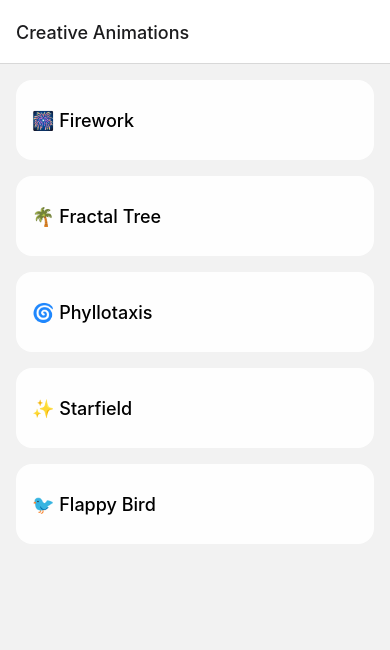
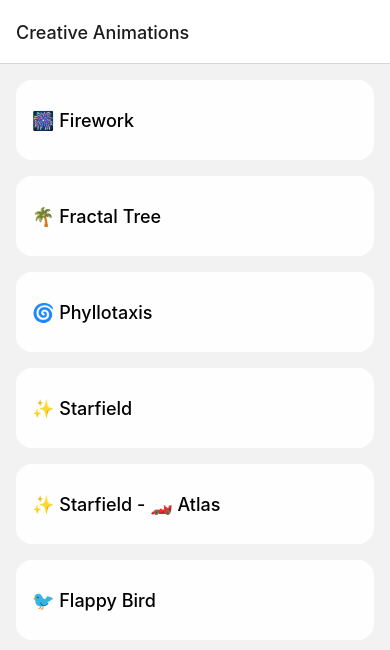
Before and after one commit to AlirezaHadjar/react-native-crafty-animations, a React Native app: screen /Home in a window 390 px wide. Shown: the top 650 px of the page. Built offline with nearby package versions, Linux system fonts and the light colour scheme; what @shopify/react-native-skia would draw is missing.

Commit message:
keeping atlas as separate screens

```diff
--- a/src/Examples/Starfield/index.ts
+++ b/src/Examples/Starfield/index.ts
@@ -1,3 +1,2 @@
-// export * from './Starfield';
-// export { Starfield } from './Starfield';
-export {StarfieldAtlas as Starfield} from './StarfieldAtlas';
+export * from './Starfield';
+export * from './StarfieldAtlas';
--- a/src/screens.ts
+++ b/src/screens.ts
@@ -2,7 +2,7 @@
 import {FlappyBird} from './Examples/FlappyBird';
 import {FractalTree} from './Examples/FractalTree';
 import {Phyllotaxis} from './Examples/Phyllotaxis';
-import {Starfield} from './Examples/Starfield';
+import {Starfield, StarfieldAtlas} from './Examples/Starfield';
 import {StackParamList} from './types';
 
 type Screen = {
@@ -33,6 +33,11 @@
     component: Starfield,
   },
   {
+    name: 'StarfieldAtlas',
+    title: '✨ Starfield - 🏎️ Atlas',
+    component: StarfieldAtlas,
+  },
+  {
     name: 'FlappyBird',
     title: '🐦 Flappy Bird',
     component: FlappyBird,
--- a/src/types.ts
+++ b/src/types.ts
@@ -4,5 +4,6 @@
   FractalTree: undefined;
   Phyllotaxis: undefined;
   Starfield: undefined;
+  StarfieldAtlas: undefined;
   FlappyBird: undefined;
 };
```
